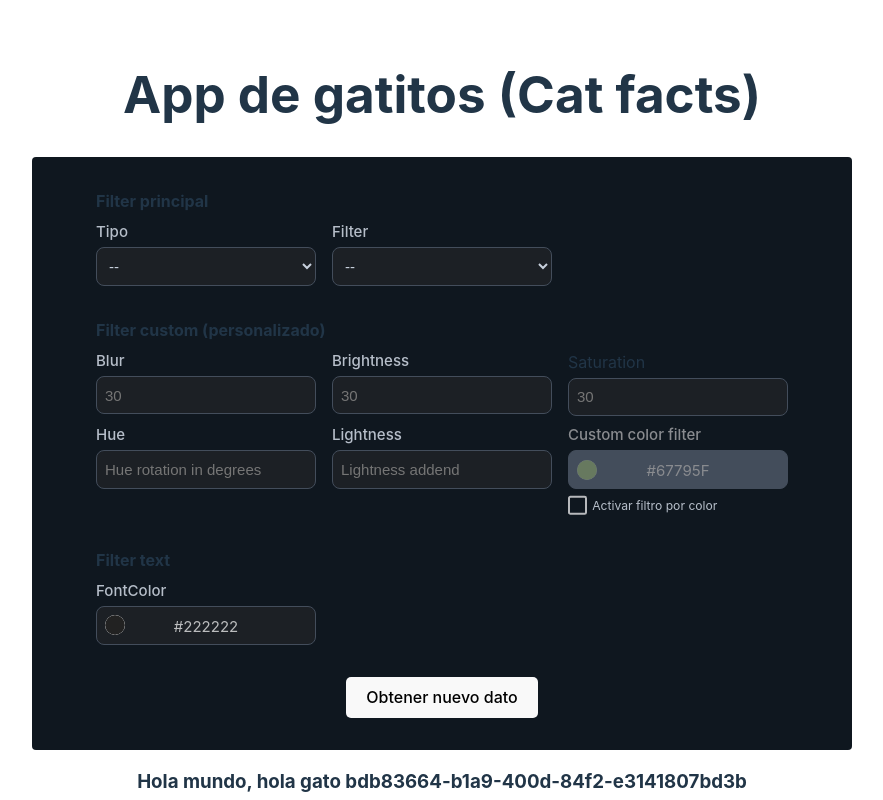
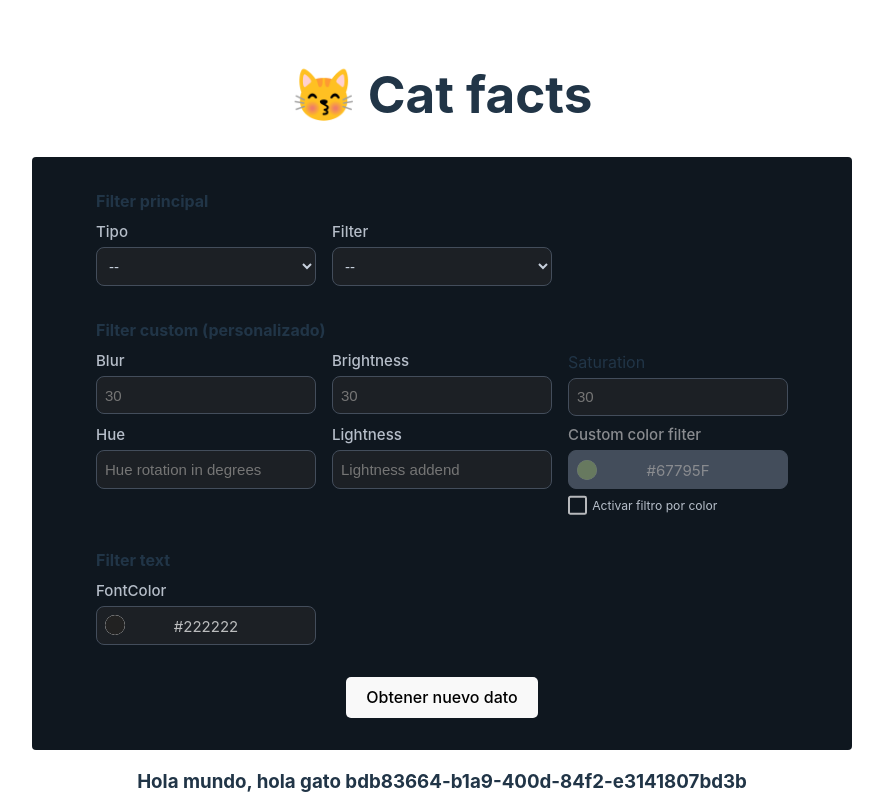
Before and after one commit to elwinroman/curso-react, a React (Vite) app in the folder projects/01-prueba-tecnica-catfact/: page / in a window 1280 px wide. Shown: the top 800 px of the page, without its empty margins (198-1081 px from the left). Built offline with nearby package versions, Linux system fonts and the light colour scheme.

Commit message:
style: Change title, add emoji

```diff
--- a/projects/01-prueba-tecnica-catfact/src/App.jsx
+++ b/projects/01-prueba-tecnica-catfact/src/App.jsx
@@ -13,7 +13,7 @@ export default function App () {
   return (
     <div className='container'>
 
-      <h1>App de gatitos (Cat facts)</h1>
+      <h1>😽 Cat facts</h1>
       <Filter updateFact={updateFact} />
       {fact && <h3>{fact}</h3> }
       {
```
